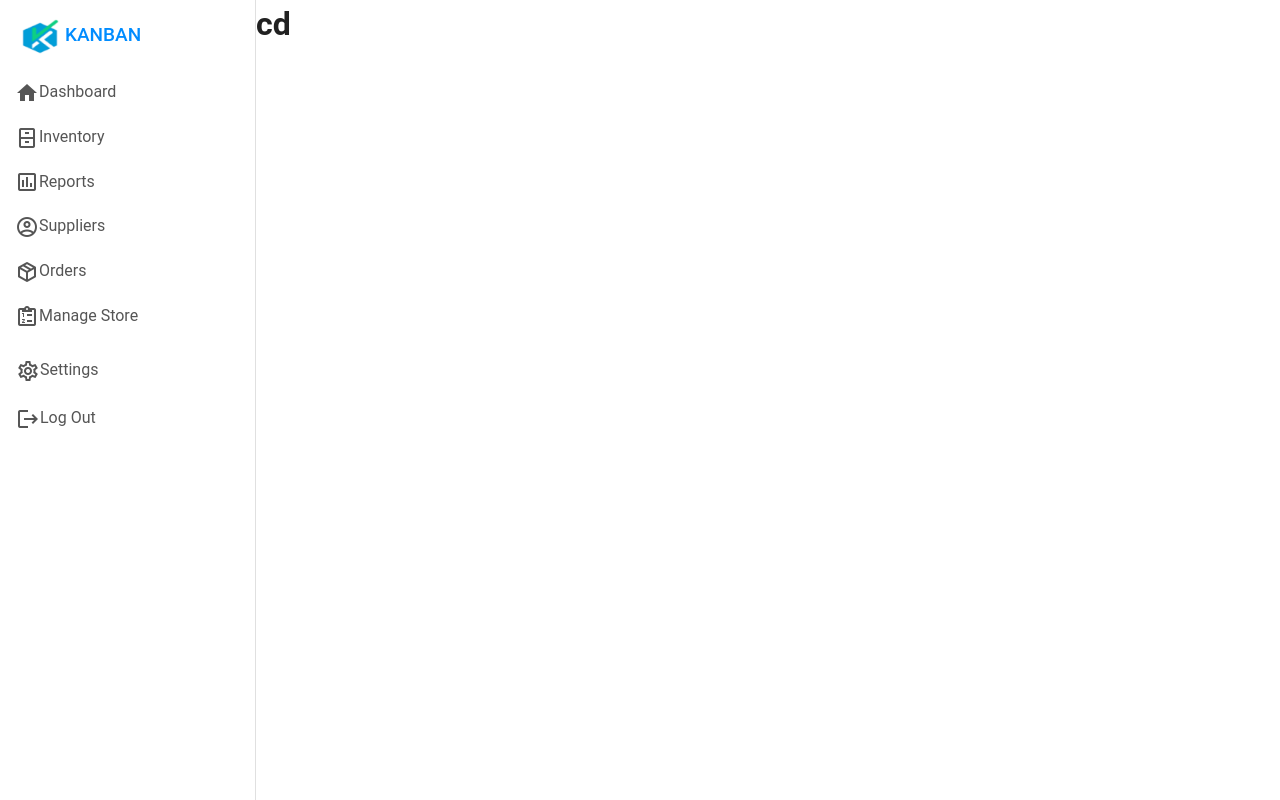
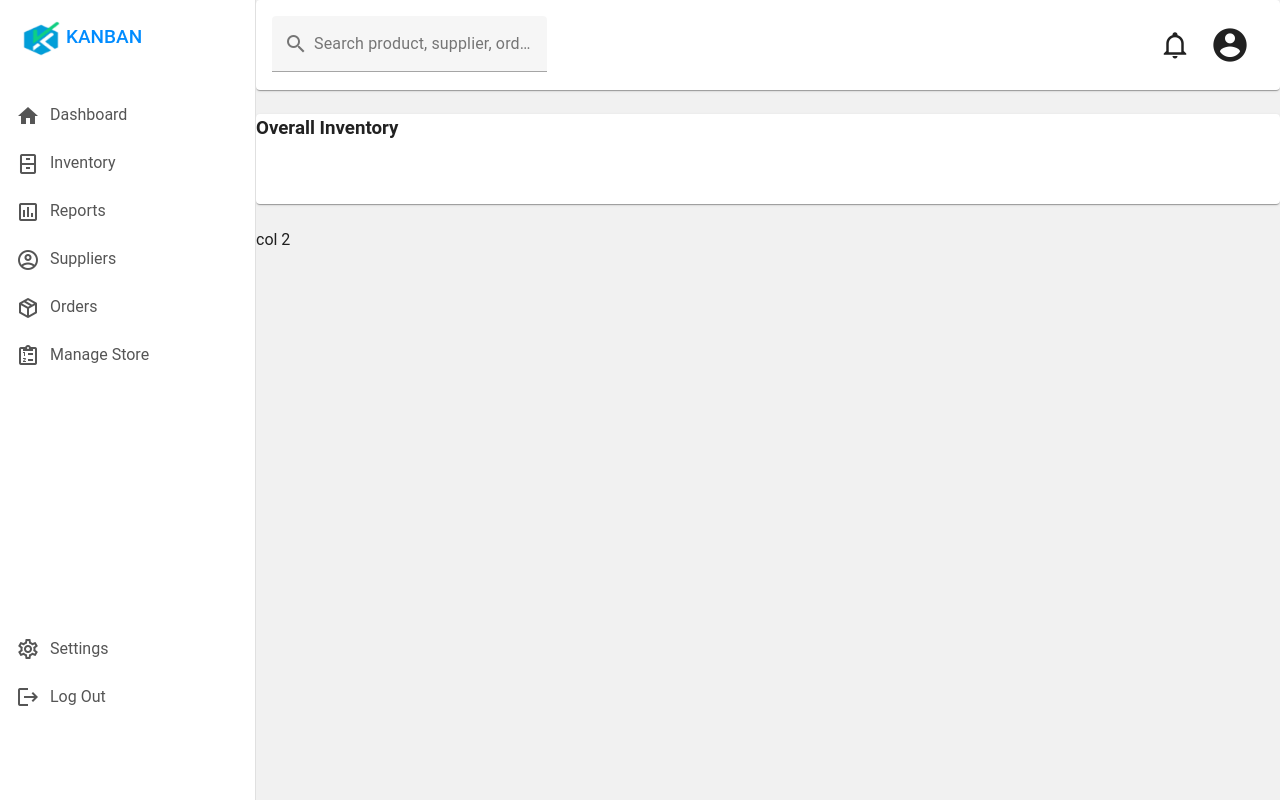
Before and after one commit to jgcornejo/proyecto-lenguajes, a Vue app in the folder proyecto-vue/: page / in a window 1280 px wide. Built offline with nearby package versions, Linux system fonts and the light colour scheme.

Commit message:
Se agrego la barra superior con el cuadro de busqueda

```diff
--- a/proyecto-vue/src/App.vue
+++ b/proyecto-vue/src/App.vue
@@ -4,49 +4,93 @@
 <template>
     <v-app class="app-background">
       <v-navigation-drawer permanent>
+        <v-list id="lista1">
           <v-list-item>
             <div id="logo">
               <img src="./assets/logo.png" alt="Logo" width="50px" height="50px">
               <h1>KANBAN</h1>
             </div>
           </v-list-item>
-        <v-list-item link>
-          <v-icon>mdi-home</v-icon>
+          <v-list-item link id="comienzoLista">
+            <v-icon style="margin-right: 10px;">mdi-home</v-icon>
             <a href="">Dashboard</a>
           </v-list-item>
           <v-list-item link>
-          <v-icon>mdi-file-cabinet</v-icon>
+            <v-icon style="margin-right: 10px;">mdi-file-cabinet</v-icon>
             <a href="">Inventory</a>
           </v-list-item>
           <v-list-item link>
-          <v-icon>mdi-chart-box-outline</v-icon>
+            <v-icon style="margin-right: 10px;">mdi-chart-box-outline</v-icon>
             <a href="">Reports</a>
           </v-list-item>
           <v-list-item link>
-          <v-icon>mdi-account-circle-outline</v-icon>
+            <v-icon style="margin-right: 10px;">mdi-account-circle-outline</v-icon>
             <a href="">Suppliers</a>
           </v-list-item>
           <v-list-item link>
-          <v-icon>mdi-package-variant-closed</v-icon>
+            <v-icon style="margin-right: 10px;">mdi-package-variant-closed</v-icon>
             <a href="">Orders</a>
           </v-list-item>
           <v-list-item link>
-          <v-icon>mdi-clipboard-list-outline</v-icon>
+            <v-icon style="margin-right: 10px;">mdi-clipboard-list-outline</v-icon>
             <a href="">Manage Store</a>
           </v-list-item>
-        <v-list>
+        </v-list>
+        <v-list id="lista2">
           <v-list-item link>
-            <v-icon>mdi-cog-outline</v-icon>
+            <v-icon style="margin-right: 10px;">mdi-cog-outline</v-icon>
             <a href="">Settings</a>
           </v-list-item>
           <v-list-item link>
-            <v-icon>mdi-logout</v-icon>
+            <v-icon style="margin-right: 10px;">mdi-logout</v-icon>
             <a href="">Log Out</a>
           </v-list-item>
         </v-list>
       </v-navigation-drawer>
+
       <v-main>
-        <h1>cd</h1>
+        <v-row>
+          <v-col >
+            <v-card>
+              <div id="tarjeta1">
+                <div id="contenedor-busqueda">
+                <v-form>
+                  <v-container>
+                    <v-text-field
+                      id="search"
+                      v-model="search"
+                      label="Search product, supplier, order"
+                      prepend-inner-icon="mdi-magnify"
+                    >
+                    </v-text-field>
+                  </v-container>
+                </v-form>
+              </div>
+              <div id="contenedor-notificacion">
+                <v-icon size="30">
+                  mdi-bell-outline
+                </v-icon>
+                <v-icon size="40" style="margin: 0 20px 0 20px;">
+                  mdi-account-circle
+                </v-icon>
+              </div>
+              </div>
+            </v-card>
+          </v-col>
+        </v-row>
+        <v-row>
+          <v-col>
+            <v-card id="tarjeta1">
+              <h3>Overall Inventory</h3>
+
+            </v-card>
+          </v-col>
+        </v-row>
+        <v-row>
+          <v-col>
+            col 2
+          </v-col>
+        </v-row>
       </v-main>
     </v-app>
 </template>
@@ -83,8 +127,35 @@
   color: inherit;
 }
 
-.v-divider {
-  margin: 10px 0;
+#tarjeta1 {
+  display: flex;
+  flex-direction: row;
+  height: 90px;
 }
 
+.app-background {
+  background-color: rgb(241, 241, 241)
+}
+
+#contenedor-busqueda {
+  width: 30%;
+  justify-content: center;
+  align-items: center;
+}
+
+#contenedor-notificacion {
+  width: 70%;
+  display: flex;
+  justify-content: flex-end;
+  align-items: center;
+  padding: 10px;
+}
+
+#comienzoLista {
+  margin-top: 10%;
+}
+
+#lista2{
+  margin-top: 90%;
+}
 </style>
```
Lines whose indentation alone changed are shown as unchanged.
